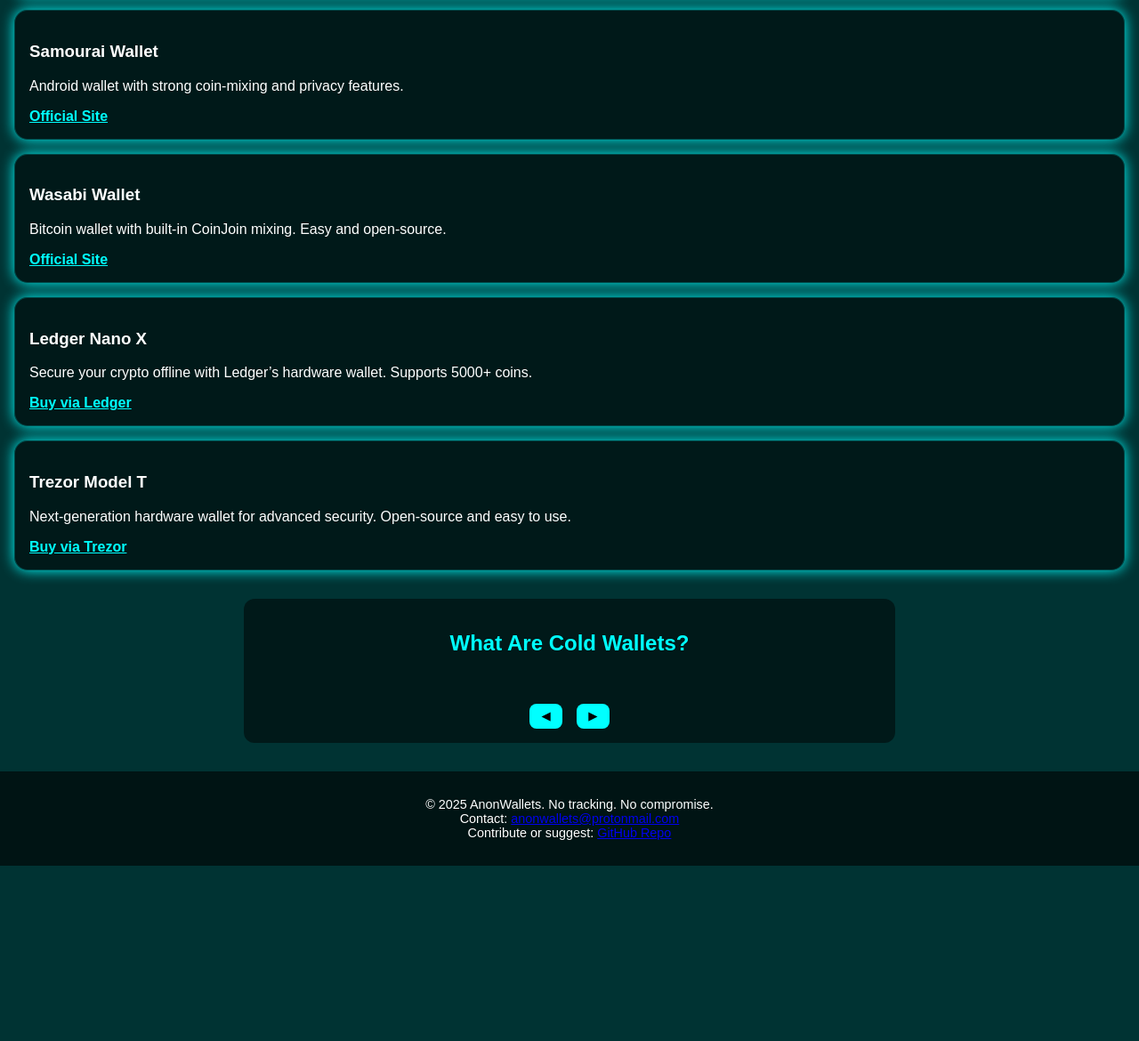
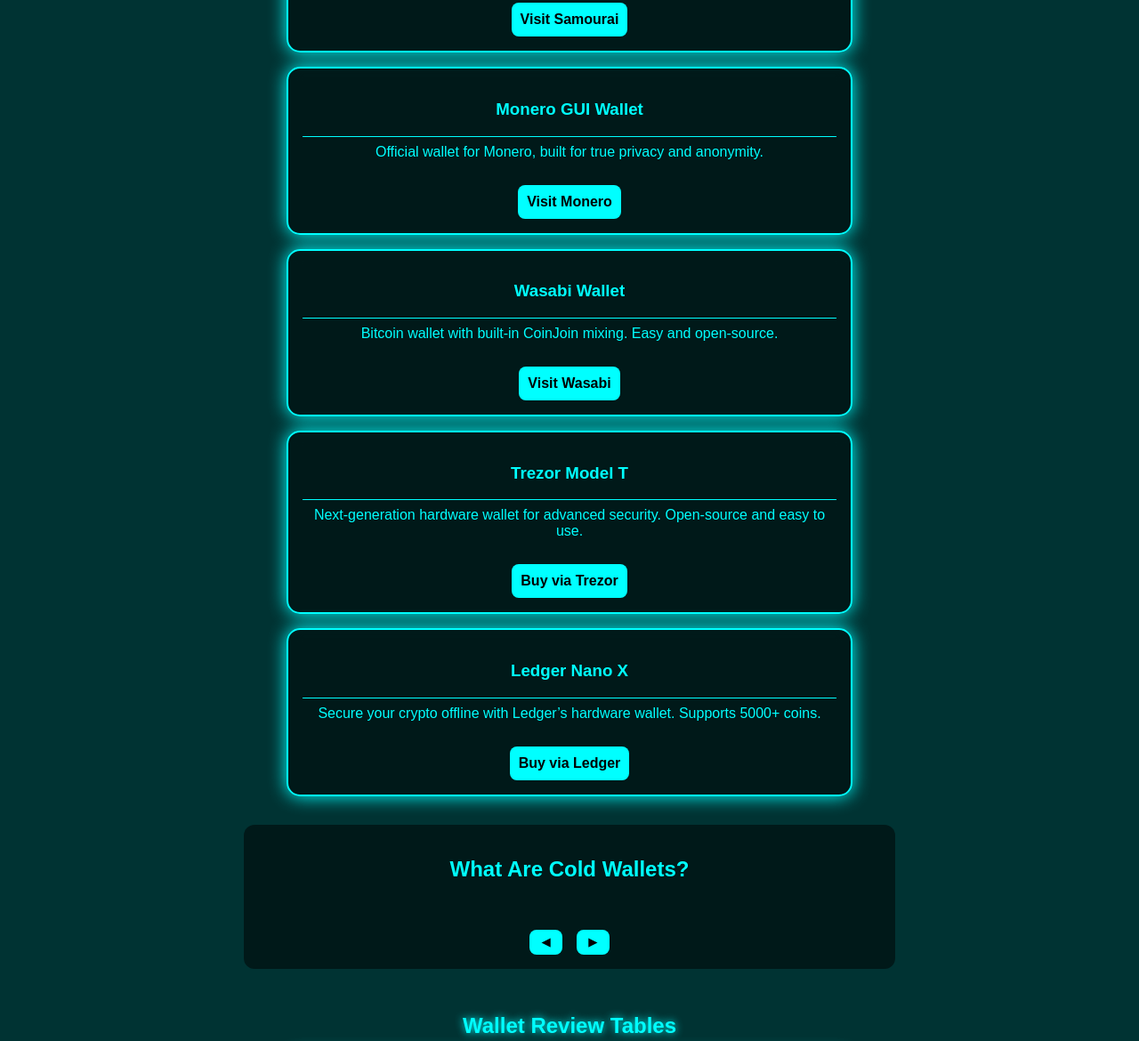
Before and after one commit to PrivacyCryptoHub/anonwallets, a plain HTML site: page index.html in a window 1280 px wide. Shown: the part 686-1856 px from the top of the page at 89% size. Before the commit the page ends 1659 px from the top, so only its background shows below. Drawn offline with Linux system fonts and the light colour scheme.

Commit message:
Add files via upload

```diff
--- a/index.html
+++ b/index.html
@@ -3,27 +3,14 @@
 
 <html lang="en">
 <head>
-<meta property="og:title" content="AnonWallets" />
-<meta property="og:description" content="Explore anonymous crypto wallets without KYC or tracking." />
-<meta property="og:image" content="https://raw.githubusercontent.com/PrivacyCryptoHub/anonwallets/main/anonwallets-logo.png" />
-<meta property="og:url" content="https://anonwallets.vercel.app" />
-<meta name="twitter:card" content="summary_large_image" />
 <meta charset="utf-8"/>
 <meta content="width=device-width, initial-scale=1.0" name="viewport"/>
 <title>AnonWallets</title>
-<!-- Open Graph meta tags -->
 <meta content="AnonWallets" property="og:title"/>
 <meta content="Explore anonymous crypto wallets without KYC or tracking." property="og:description"/>
+<meta content="https://raw.githubusercontent.com/PrivacyCryptoHub/anonwallets/main/anonwallets-logo.png" property="og:image"/>
 <meta content="https://anonwallets.vercel.app" property="og:url"/>
 <meta content="summary_large_image" name="twitter:card"/>
-<!-- Google Analytics -->
-<script async="" src="https://www.googletagmanager.com/gtag/js?id=G-XXXXXXXXXX"></script>
-<script>
-    window.dataLayer = window.dataLayer || [];
-    function gtag(){dataLayer.push(arguments);}
-    gtag('js', new Date());
-    gtag('config', 'G-XXXXXXXXXX');
-  </script>
 <style>
     @keyframes backgroundShift {
       0% { background-color: #000000; }
@@ -61,29 +48,42 @@
       color: #00ffff;
     }
 
-    .card {
+    .card, .review {
       border: 2px solid #00ffff;
       border-radius: 15px;
       padding: 1em;
-      margin: 1em;
+      margin: 1em auto;
       background-color: rgba(0, 0, 0, 0.5);
-      box-shadow: 0 0 15px #00ffff;
+      box-shadow: 0 0 20px #00ffff;
+      max-width: 600px;
+      backdrop-filter: blur(8px);
+      -webkit-backdrop-filter: blur(8px);
     }
 
-    .card:hover {
-      box-shadow: 0 0 25px 4px #00ffff;
+    .card h3, .review h3 {
+      color: #00ffff;
+      text-align: center;
     }
 
-    .card a {
+    .card p, .review p {
+      text-align: center;
       color: #00ffff;
-      font-weight: bold;
+      border-top: 1px solid #00ffff;
+      padding: 8px 0;
+      margin: 0;
     }
 
-    .footer {
+    .card a, .review a {
+      display: block;
       text-align: center;
-      padding: 1em;
-      font-size: 0.9em;
-      background-color: rgba(0, 0, 0, 0.6);
+      background-color: #00ffff;
+      color: black;
+      padding: 10px;
+      border-radius: 8px;
+      margin: 20px auto 0;
+      width: fit-content;
+      text-decoration: none;
+      font-weight: bold;
     }
 
     .cold-wallet-info {
@@ -113,10 +113,15 @@
       cursor: pointer;
     }
 
-.card {
-  backdrop-filter: blur(8px);
-  -webkit-backdrop-filter: blur(8px);
-  border: 1px solid rgba(0, 255, 255, 0.2);
+    footer {
+      text-align: center;
+      padding: 2em;
+      font-size: 0.9em;
+      color: #00ffff;
+    }
+
+    footer a {
+      color: #00ffff;
     }
   </style>
 </head>
@@ -130,31 +135,13 @@
 <h2>Why Anonymous Wallets?</h2>
 <p>Privacy isn't just a feature — it's a right. <strong>AnonWallets</strong> helps users take control of their financial sovereignty by guiding them through trusted and secure wallet options, without KYC, tracking, or marketing fluff.</p>
 </section>
-<div class="card">
-<h3>Monero GUI Wallet</h3>
-<p>Official wallet for Monero, built for true privacy and anonymity.</p>
-<a href="https://www.getmonero.org/downloads/" target="_blank">Official Site</a>
-</div>
-<div class="card">
-<h3>Samourai Wallet</h3>
-<p>Android wallet with strong coin-mixing and privacy features.</p>
-<a href="https://samouraiwallet.com" target="_blank">Official Site</a>
-</div>
-<div class="card">
-<h3>Wasabi Wallet</h3>
-<p>Bitcoin wallet with built-in CoinJoin mixing. Easy and open-source.</p>
-<a href="https://wasabiwallet.io" target="_blank">Official Site</a>
-</div>
-<div class="card">
-<h3>Ledger Nano X</h3>
-<p>Secure your crypto offline with Ledger’s hardware wallet. Supports 5000+ coins.</p>
-<a href="https://shop.ledger.com/?r=23c3e3baff0d" target="_blank">Buy via Ledger</a>
-</div>
-<div class="card">
-<h3>Trezor Model T</h3>
-<p>Next-generation hardware wallet for advanced security. Open-source and easy to use.</p>
-<a href="https://trezor.io/trezor-safe-3-bitcoin-only?transaction_id=102ce1e13cfc323e0a78ae1f740267&amp;offer_id=239&amp;affiliate_id=35816" target="_blank">Buy via Trezor</a>
-</div>
+<!-- Lompakkokortit oikeassa järjestyksessä -->
+<div class="card"><h3>Samourai Wallet</h3><p>Android wallet with strong coin-mixing and privacy features.</p><a href="https://samouraiwallet.com" target="_blank">Visit Samourai</a></div>
+<div class="card"><h3>Monero GUI Wallet</h3><p>Official wallet for Monero, built for true privacy and anonymity.</p><a href="https://www.getmonero.org/downloads/" target="_blank">Visit Monero</a></div>
+<div class="card"><h3>Wasabi Wallet</h3><p>Bitcoin wallet with built-in CoinJoin mixing. Easy and open-source.</p><a href="https://wasabiwallet.io" target="_blank">Visit Wasabi</a></div>
+<div class="card"><h3>Trezor Model T</h3><p>Next-generation hardware wallet for advanced security. Open-source and easy to use.</p><a href="https://trezor.io/trezor-safe-3-bitcoin-only?transaction_id=102ce1e13cfc323e0a78ae1f740267&amp;offer_id=239&amp;affiliate_id=35816" target="_blank">Buy via Trezor</a></div>
+<div class="card"><h3>Ledger Nano X</h3><p>Secure your crypto offline with Ledger’s hardware wallet. Supports 5000+ coins.</p><a href="https://shop.ledger.com/?r=23c3e3baff0d" target="_blank">Buy via Ledger</a></div>
+<!-- Cold Wallet Info -osio -->
 <div class="cold-wallet-info" id="walletInfo">
 <h2>What Are Cold Wallets?</h2>
 <p id="walletText">Cold wallets are offline wallets that store your crypto securely away from the internet.</p>
@@ -194,10 +181,20 @@ function prevWallet() {
 
 setInterval(nextWallet, 5000);
 </script>
-<div class="footer">
+<!-- Arvostelut -->
+<section id="wallet-review-section">
+<h2 style="color:#00ffff; text-align:center; text-shadow: 0 0 10px #00ffff; margin-top:50px;">Wallet Review Tables</h2>
+<div class="review"><h3>Samourai Wallet</h3><p>Strong privacy tools (Stonewall, Ricochet)</p><p>Designed for anonymity</p><p>Android only</p><p>Advanced features</p><a href="https://samouraiwallet.com" target="_blank">Visit</a></div>
+<div class="review"><h3>Monero GUI Wallet</h3><p>Full node wallet</p><p>Community maintained</p><p>Open source</p><p>Requires full sync</p><a href="https://www.getmonero.org/downloads/" target="_blank">Visit</a></div>
+<div class="review"><h3>Wasabi Wallet</h3><p>CoinJoin + Tor</p><p>Desktop only</p><p>Trust in coordinator</p><a href="https://wasabiwallet.io" target="_blank">Visit</a></div>
+<div class="review"><h3>Trezor Model T</h3><p>Open-source firmware</p><p>User-friendly</p><p>Good security</p><a href="https://trezor.io/trezor-safe-3-bitcoin-only?transaction_id=102ce1e13cfc323e0a78ae1f740267&amp;offer_id=239&amp;affiliate_id=35816" target="_blank">Visit</a></div>
+<div class="review"><h3>Ledger Nano X</h3><p>Supports many coins</p><p>Mobile &amp; Desktop</p><p>Secure chip</p><a href="https://shop.ledger.com/?r=23c3e3baff0d" target="_blank">Visit</a></div>
+</section>
+
+<footer>
 <p>© 2025 AnonWallets. No tracking. No compromise.<br/>
     Contact: <a href="mailto:anonwallets@protonmail.com">anonwallets@protonmail.com</a><br/>
-    Contribute or suggest: <a href="https://github.com/PrivacyCryptoHub/anonwallets" target="_blank">GitHub Repo</a></p>
-</div>
-</body>
+    Contribute or suggest: <a href="https://github.com/PrivacyCryptoHub/anonwallets" target="_blank">GitHub Repo</a>
+</p>
+</footer></body>
 </html>
```
Lines whose indentation alone changed are shown as unchanged.
